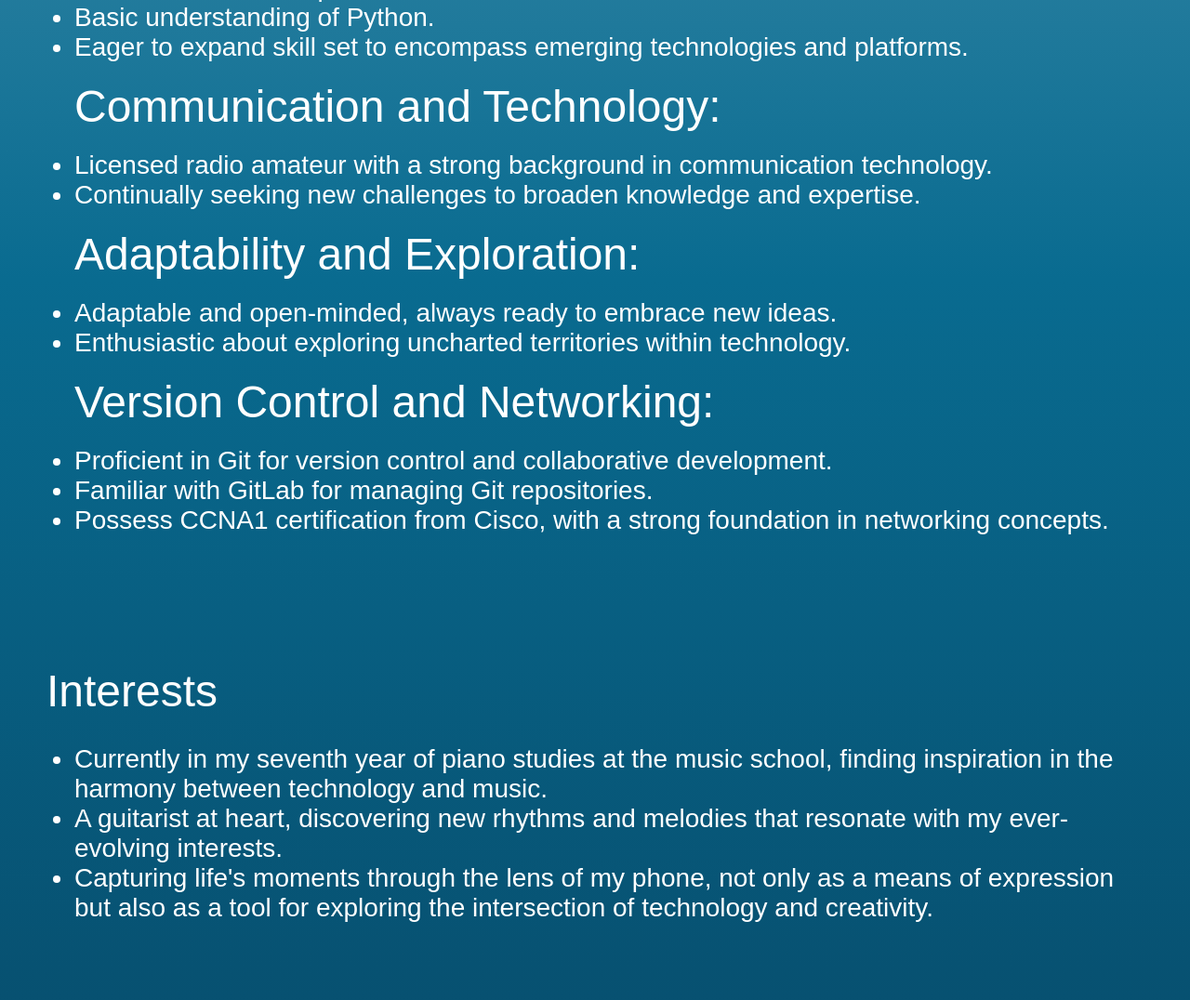
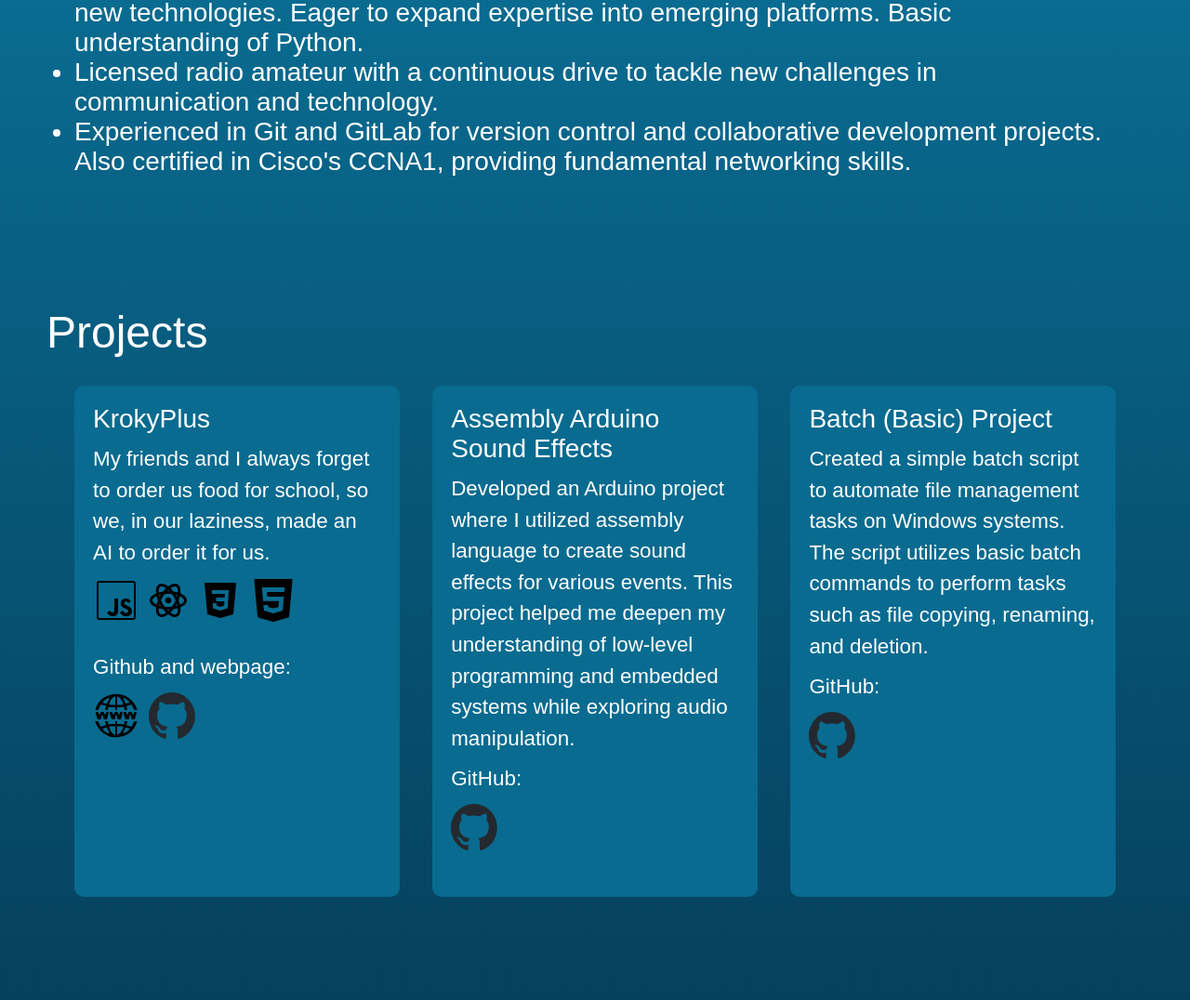
Before and after one commit to majmohar4/majmohar.eu, a plain HTML site: page index.html in a window 1280 px wide. Shown: the part 1590-2666 px from the top of the page at 93% size. Drawn offline with nearby package versions, Linux system fonts and the light colour scheme; a web font is replaced by a local one.

Commit message:
ikonce in ostalo

```diff
--- a/files/css/style.css
+++ b/files/css/style.css
@@ -241,6 +241,14 @@ footer {
   .rolling-stones {
     margin: 100vh;
   }
+  section#projects ul {
+    flex-direction: column;
+    width: 100vh;
+  }
+
+  section#projects ul li {
+    width: 100vh;
+  }
 }
 .contact-list {
   list-style: none;
@@ -264,7 +272,7 @@ footer {
 
 .contact-item img {
   width: 80px;
-  height: auto;
+  height: 80px;
   margin-bottom: 10px;
 }
 
@@ -315,3 +323,54 @@ footer {
 .description {
   margin: 30px;
 }
+
+section#projects ul {
+  display: flex;
+  flex-wrap: wrap;
+  justify-content: space-between;
+  gap: 20px;
+}
+
+section#projects li {
+  width: calc(33% - 20px);
+  background-color: var(--color2);
+  border-radius: 10px;
+  padding: 20px;
+  transition: background-color 0.3s ease;
+  overflow: hidden;
+}
+
+section#projects li:hover {
+  background-color: var(--color3);
+}
+
+section#projects h3 {
+  font-size: var(--text-size);
+  margin-bottom: 10px;
+}
+
+section#projects p {
+  font-size: calc(var(--text-size) * 0.8);
+}
+
+section#projects li img {
+  width: 50px;
+  height: 50px;
+  margin-bottom: 10px;
+  text-decoration: none;
+}
+
+.description {
+  margin: 30px;
+}
+
+.description p {
+  margin-bottom: 10px;
+  line-height: 1.5;
+}
+
+.links {
+  display: flex;
+  gap: 10px;
+  margin-top: 10px;
+}
--- a/index.html
+++ b/index.html
@@ -18,6 +18,24 @@
       src="https://cdnjs.cloudflare.com/ajax/libs/gsap/3.9.1/gsap.min.js"
     ></script>
     <script type="text/javascript" src="./files/js/splittext.js"></script>
+    <script>
+      if ("serviceWorker" in navigator) {
+        window.addEventListener("load", function () {
+          navigator.serviceWorker.register("/files/js/service-worker.js").then(
+            function (registration) {
+              console.log(
+                "ServiceWorker registration successful with scope: ",
+                registration.scope
+              );
+            },
+            function (err) {
+              console.log("ServiceWorker registration failed: ", err);
+            }
+          );
+        });
+      }
+    </script>
+  </head>
   <body id="main">
     <header>
       <img
@@ -64,82 +82,33 @@
         <p>
           As a developer, I am constantly seeking new challenges and
           opportunities to expand my knowledge and expertise in the field of
-            technology. My journey has been marked by a series of milestones
-            that have shaped my understanding of the world around me and fueled
-            my desire to create and innovate.
+          technology. My journey has been marked by a series of milestones that
+          have shaped my understanding of the world around me and fueled my
+          desire to create and innovate.
         </p>
       </div>
     </section>
-
     <section id="skills">
       <h2>Skills</h2>
       <div class="description">
-          <h3>Programming and Web Development:</h3>
-          <ul>
-            <li>Proficient in JavaScript, HTML, CSS, and ReactJS.</li>
-            <li>Basic understanding of Python.</li>
-            <li>
-              Eager to expand skill set to encompass emerging technologies and
-              platforms.
-            </li>
-          </ul>
-          <h3>Communication and Technology:</h3>
         <ul>
           <li>
-              Licensed radio amateur with a strong background in communication
-              technology.
+            Proficient in JavaScript, HTML, CSS, and ReactJS, with a passion for
+            staying updated on new technologies. Eager to expand expertise into
+            emerging platforms. Basic understanding of Python.
           </li>
           <li>
-              Continually seeking new challenges to broaden knowledge and
-              expertise.
-            </li>
-          </ul>
-          <h3>Adaptability and Exploration:</h3>
-          <ul>
-            <li>
-              Adaptable and open-minded, always ready to embrace new ideas.
+            Licensed radio amateur with a continuous drive to tackle new
+            challenges in communication and technology.
           </li>
           <li>
-              Enthusiastic about exploring uncharted territories within
-              technology.
-            </li>
-          </ul>
-          <h3>Version Control and Networking:</h3>
-          <ul>
-            <li>
-              Proficient in Git for version control and collaborative
-              development.
-            </li>
-            <li>Familiar with GitLab for managing Git repositories.</li>
-            <li>
-              Possess CCNA1 certification from Cisco, with a strong foundation
-              in networking concepts.
+            Experienced in Git and GitLab for version control and collaborative
+            development projects. Also certified in Cisco's CCNA1, providing
+            fundamental networking skills.
           </li>
         </ul>
       </div>
     </section>
-
-      <section id="interests">
-        <h2>Interests</h2>
-        <div class="description">
-          <ul>
-            <li>
-              Currently in my seventh year of piano studies at the music school,
-              finding inspiration in the harmony between technology and music.
-            </li>
-            <li>
-              A guitarist at heart, discovering new rhythms and melodies that
-              resonate with my ever-evolving interests.
-            </li>
-            <li>
-              Capturing life's moments through the lens of my phone, not only as
-              a means of expression but also as a tool for exploring the
-              intersection of technology and creativity.
-            </li>
-          </ul>
-        </div>
-      </section>
-
     <section id="projects">
       <h2>Projects</h2>
       <div class="description">
@@ -147,23 +116,67 @@
           <li>
             <h3>KrokyPlus</h3>
             <p>
-                My friends and I always forget to order us food for school, so
-                we, in our lazines, made an AI to order it for us.
+              My friends and I always forget to order us food for school, so we,
+              in our laziness, made an AI to order it for us.
+            </p>
+            <p>
+              <img src="./files/icons/js-icon.svg" alt="JS Icon" />
+              <img src="./files/icons/react-icon.svg" alt="ReactJS Icon" />
+              <img src="./files/icons/css-icon.svg" alt="CSS Icon" />
+              <img src="./files/icons/html-icon.svg" alt="HTML Icon" />
+            </p>
+            <p>Github and webpage:</p>
+            <div class="links">
+              <p>
+                <a href="https://krokyplus.si/" target="_blank">
+                  <img
+                    src="./files/icons/website-icon.svg"
+                    alt="Website Icon"
+                  />
+                </a>
+              </p>
+              <p>
+                <a href="https://github.com/username/repo" target="_blank">
+                  <img src="./files/icons/github-icon.svg" alt="GitHub Icon" />
+                </a>
+              </p>
+            </div>
+          </li>
+          <li>
+            <h3>Assembly Arduino Sound Effects</h3>
+            <p>
+              Developed an Arduino project where I utilized assembly language to
+              create sound effects for various events. This project helped me
+              deepen my understanding of low-level programming and embedded
+              systems while exploring audio manipulation.
+            </p>
+            <p>GitHub:</p>
+            <p>
+              <a
+                href="https://github.com/majmohar4/Assembly-projekt"
+                target="_blank"
+              >
+                <img src="./files/icons/github-icon.svg" alt="GitHub Icon" />
+              </a>
             </p>
           </li>
           <li>
-              <h3>Other</h3>
+            <h3>Batch (Basic) Project</h3>
             <p>
-                In addition to my featured projects, I've worked on various
-                smaller tasks that have helped me develop. While they may not be
-                prominently displayed, they still demonstrate my commitment to
-                learning and progress.
+              Created a simple batch script to automate file management tasks on
+              Windows systems. The script utilizes basic batch commands to
+              perform tasks such as file copying, renaming, and deletion.
+            </p>
+            <p>GitHub:</p>
+            <p>
+              <a href="https://github.com/majmohar4/Lab_vaje" target="_blank">
+                <img src="./files/icons/github-icon.svg" alt="GitHub Icon" />
+              </a>
             </p>
           </li>
         </ul>
       </div>
     </section>
-
     <section id="contact">
       <h2>Contact Me</h2>
       <ul class="contact-list">
@@ -216,5 +229,4 @@
     </footer>
     <script src="./files/js/script.js"></script>
   </body>
-  </head>
 </html>
```
Also changed, not shown: files/js/service-worker.js (added, +43 -0 lines), files/icons/assembly-icon.svg (added), files/icons/css-icon.svg (added), files/icons/html-icon.svg (added), files/icons/js-icon.png (added), files/icons/js-icon.svg (added), files/icons/react-icon.svg (added), files/icons/website-icon.svg (added). Lines whose indentation alone changed are shown as unchanged.
